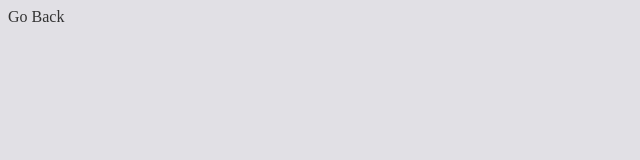
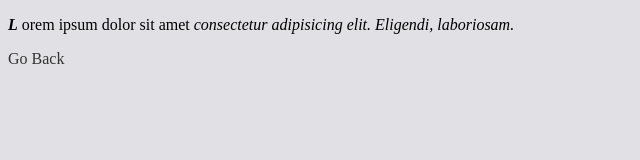
Before and after one commit to rbverissimo/html-css-works, a plain HTML site: page basic-html/page.html in a window 1280 px wide. Shown: the whole page, without its empty margins (0-640 px from the left). Drawn offline with Linux system fonts and the light colour scheme.

Commit message:
Learning some EM and Strong elements for acessibility

```diff
--- a/basic-html/page.html
+++ b/basic-html/page.html
@@ -7,6 +7,14 @@
       <link rel="stylesheet" href="style.css">
 </head>
 <body>
+
+      <p><strong>
+            <em>L</em>
+      </strong>
+            orem ipsum dolor sit amet <em>
+                  consectetur adipisicing elit. Eligendi, laboriosam.
+            </em>
+      </p>
       <div class="container">
             <a href="index.html">Go Back</a>
       </div>
```
Also changed, not shown: basic-html/cars.html (+5 -0 lines).
